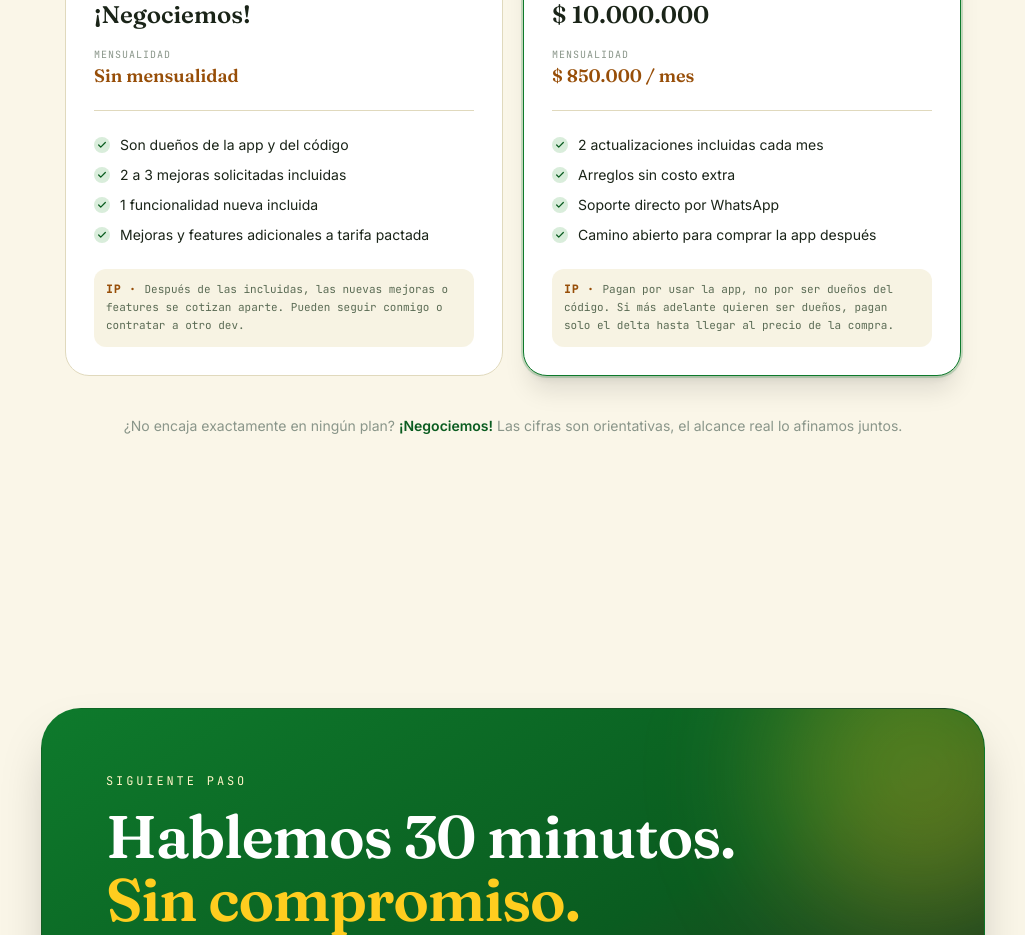
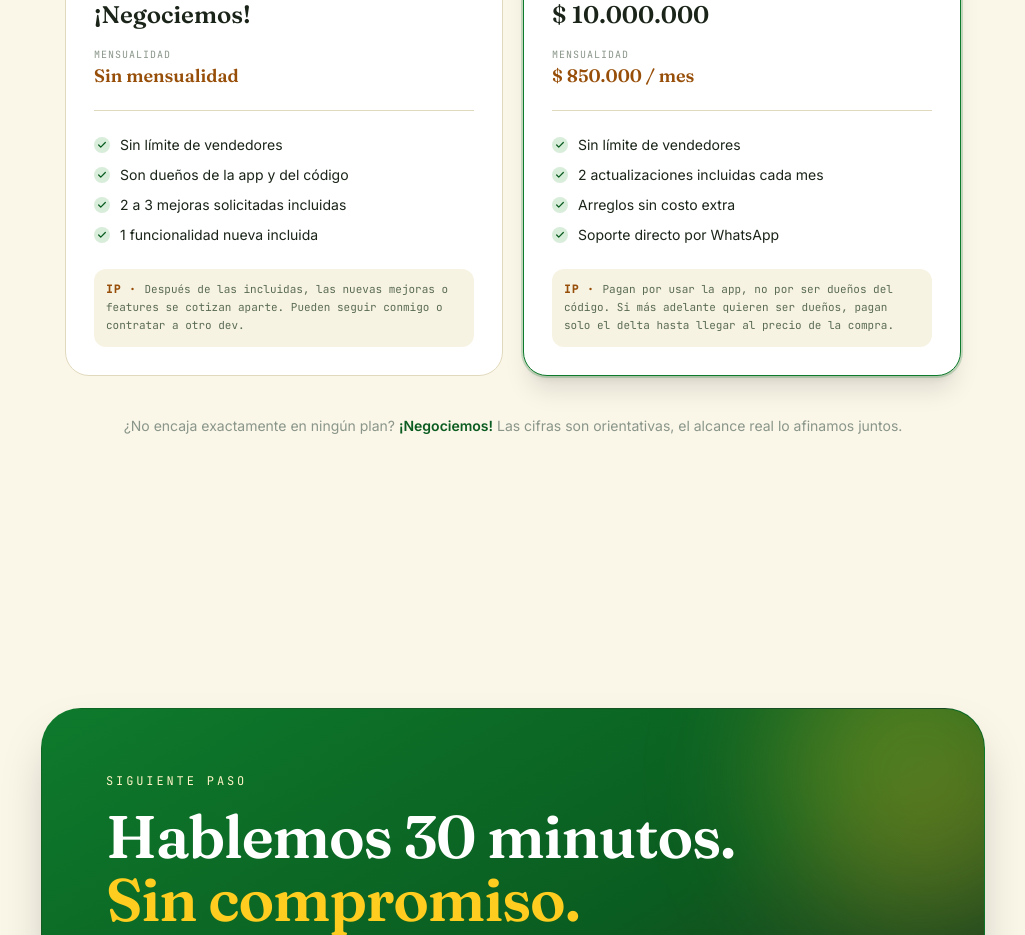
Before and after one commit to MichaelZapataAg/propuesta-arepas-luisa, a React (Vite) app: page / in a window 1280 px wide. Shown: the part 6080-7015 px from the top of the page, without its empty margins (127-1152 px from the left). Built offline with nearby package versions, Linux system fonts and the light colour scheme.

Commit message:
chore(pricing): 'Sin límite de vendedores' como primer beneficio en todos los planes

```diff
--- a/src/data/pricing.ts
+++ b/src/data/pricing.ts
@@ -44,10 +44,10 @@ export const OPTIONS: Option[] = [
         monthly: 'Sin mensualidad',
         bestFor: 'Empresas que quieren ser dueñas de la app',
         includes: [
+          'Sin límite de vendedores',
           'Son dueños de la app y del código',
           '2 a 3 mejoras solicitadas incluidas',
           '1 funcionalidad nueva incluida',
-          'Mejoras y features adicionales a tarifa pactada',
         ],
         ipNote:
           'Después de las incluidas, las nuevas mejoras o features se cotizan aparte. Pueden seguir conmigo o contratar a otro dev.',
@@ -60,10 +60,10 @@ export const OPTIONS: Option[] = [
         recommended: true,
         bestFor: 'Entrada baja, sin preocuparse del mantenimiento',
         includes: [
+          'Sin límite de vendedores',
           '2 actualizaciones incluidas cada mes',
           'Arreglos sin costo extra',
           'Soporte directo por WhatsApp',
-          'Camino abierto para comprar la app después',
         ],
         ipNote:
           'Pagan por usar la app, no por ser dueños del código. Si más adelante quieren ser dueños, pagan solo el delta hasta llegar al precio de la compra.',
@@ -93,10 +93,10 @@ export const OPTIONS: Option[] = [
         monthly: 'Hosting ~ $ 100.000 / mes',
         bestFor: 'Quieren independencia técnica total',
         includes: [
+          'Sin límite de vendedores',
           'Son dueños de la app, el panel y los datos',
           '2 a 3 mejoras solicitadas incluidas',
           '1 funcionalidad nueva incluida',
-          'Mejoras y features adicionales a tarifa pactada',
         ],
         ipNote:
           'Después de las incluidas, las nuevas se cotizan aparte. Hosting es un costo bajo bajo su control. Pueden seguir conmigo o contratar a otro equipo.',
@@ -110,10 +110,10 @@ export const OPTIONS: Option[] = [
         recommended: true,
         bestFor: 'Sin preocuparse de hosting ni mantenimiento',
         includes: [
+          'Sin límite de vendedores',
           '2 actualizaciones incluidas cada mes',
           'Hosting cubierto en el mensual',
           'Soporte garantizado por correo',
-          'Camino abierto para comprar la app después',
         ],
         ipNote:
           'Pagan por usar la plataforma completa. Si después la quieren propia, pagan el delta hasta llegar al precio de la compra.',
```
